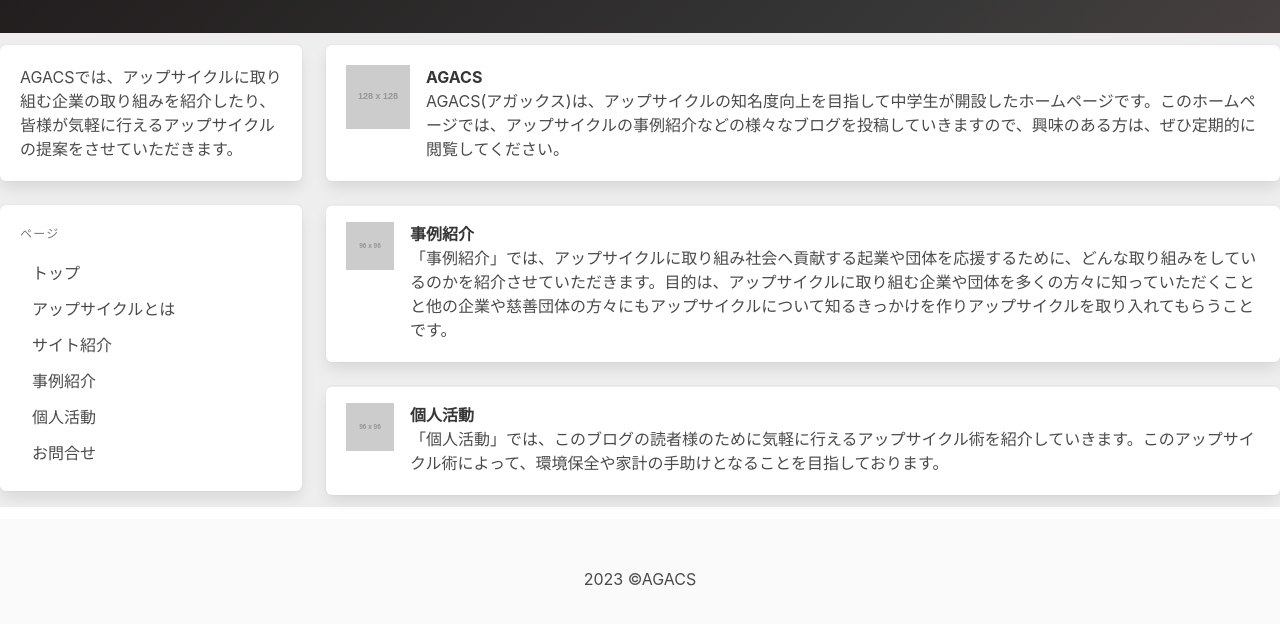
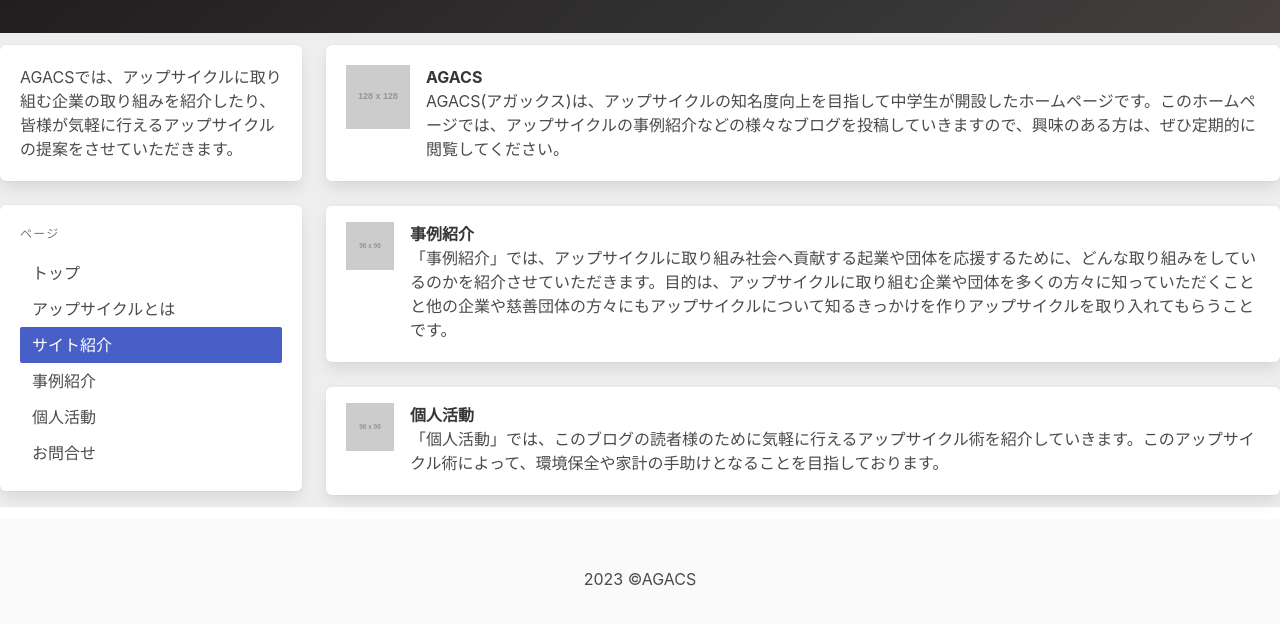
Before and after one commit to appcycle-o-2/appcycle-o-2.github.io, a plain HTML site: page サイト紹介.html in a window 1280 px wide. Shown: the part 240-864 px from the top of the page. Drawn offline with nearby package versions, Linux system fonts and the light colour scheme; placeholder pictures from the web are drawn by us.

Commit message:
Update サイト紹介.html

```diff
--- a/サイト紹介.html
+++ b/サイト紹介.html
@@ -66,7 +66,7 @@
           <ul class="menu-list">
               <li><a href="ホーム画面.html">トップ<small></small></a></li>
               <li><a href="アップサイクルとは.html">アップサイクルとは<small></small></a></li>
-              <li><a href="#">サイト紹介<small></small></a></li>
+              <li><a class="is-active" href="#">サイト紹介<small></small></a></li>
               <li><a href="事例紹介.html">事例紹介<small></small></a></li>
               <li><a href="個人活動.html">個人活動<small></small></a></li>
               <li><a href="お問合せ.html">お問合せ<small></small></a></li>
```
